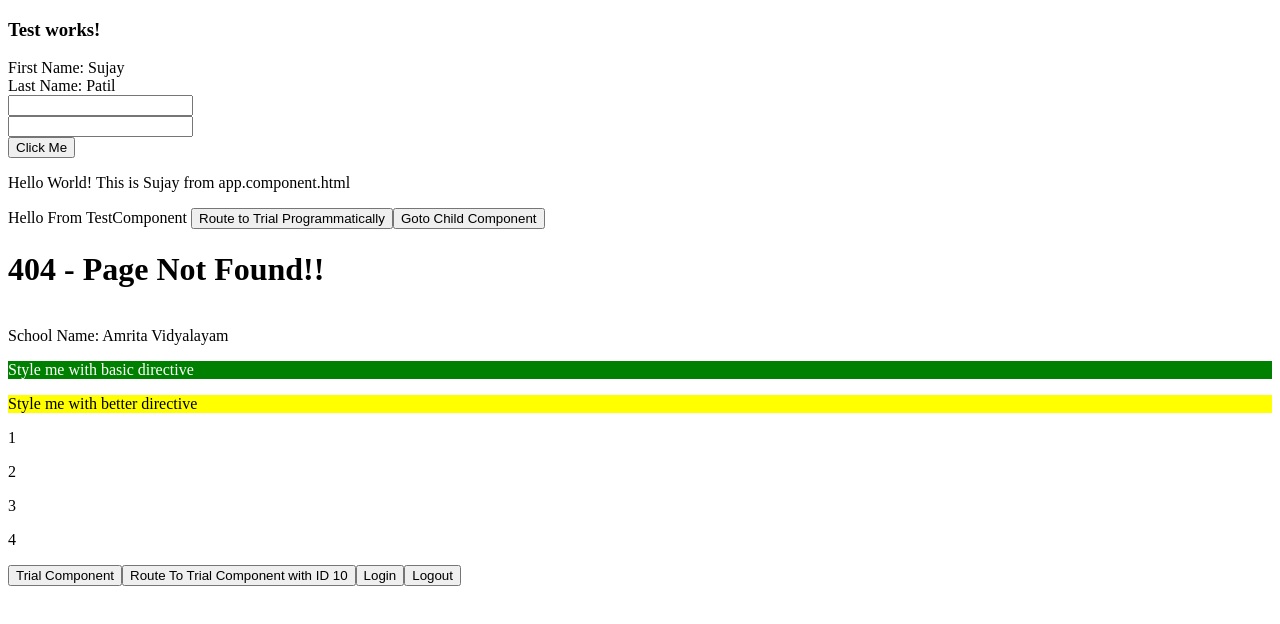
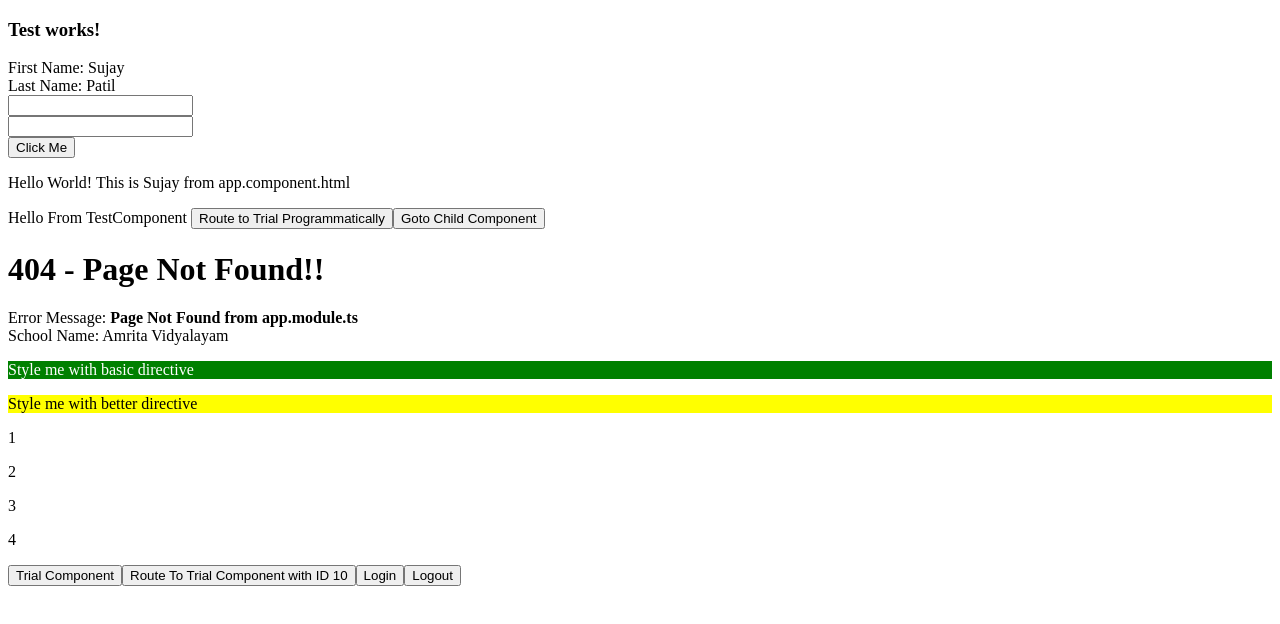
Before and after one commit to sujupa/advanced-angular, an Angular app: page /notFound in a window 1280 px wide. Shown: the top 624 px of the page. Built offline with nearby package versions, Linux system fonts and the light colour scheme.

Commit message:
routing and updated notes

```diff
--- a/src/app/app.module.ts
+++ b/src/app/app.module.ts
@@ -31,7 +31,7 @@ const routes: Routes = [
   { path: 'trial', component: TrialComponent },
   { path: 'trial/:id/:name', component: TrialComponent },
   { path: 'trial/:id/edit', component: TrialComponent },
-  { path: 'notFound', component: PageNotFoundComponent },
+  { path: 'notFound', component: PageNotFoundComponent, data: { message: 'Page Not Found from app.module.ts' } },
   { path: '**', redirectTo: '/notFound' }
 ];
 
@@ -48,6 +48,7 @@ const routes: Routes = [
   ],
   imports: [
     BrowserModule,
+    // RouterModule.forRoot(routes, { useHash: true })
     RouterModule.forRoot(routes)
   ],
   providers: [AuthService, AuthGuard, CanDeactivateGuard],
--- a/src/app/page-not-found/page-not-found.component.html
+++ b/src/app/page-not-found/page-not-found.component.html
@@ -1 +1,3 @@
 <h1>404 - Page Not Found!!</h1>
+
+Error Message: <b>{{errorMessage}}</b>
--- a/src/app/page-not-found/page-not-found.component.ts
+++ b/src/app/page-not-found/page-not-found.component.ts
@@ -1,4 +1,5 @@
 import { Component, OnInit } from '@angular/core';
+import { ActivatedRoute, Data } from '@angular/router';
 
 @Component({
   selector: 'app-page-not-found',
@@ -7,9 +8,16 @@ import { Component, OnInit } from '@angular/core';
 })
 export class PageNotFoundComponent implements OnInit {
 
-  constructor() { }
+  errorMessage: string;
+
+  constructor(private route: ActivatedRoute) { }
 
   ngOnInit(): void {
+    // this.errorMessage = this.route.snapshot.data['message'];
+
+    this.route.data.subscribe((data: Data) => {
+      this.errorMessage = data['message'];
+    });
   }
 
 }
```
Also changed, not shown: notes.txt.
